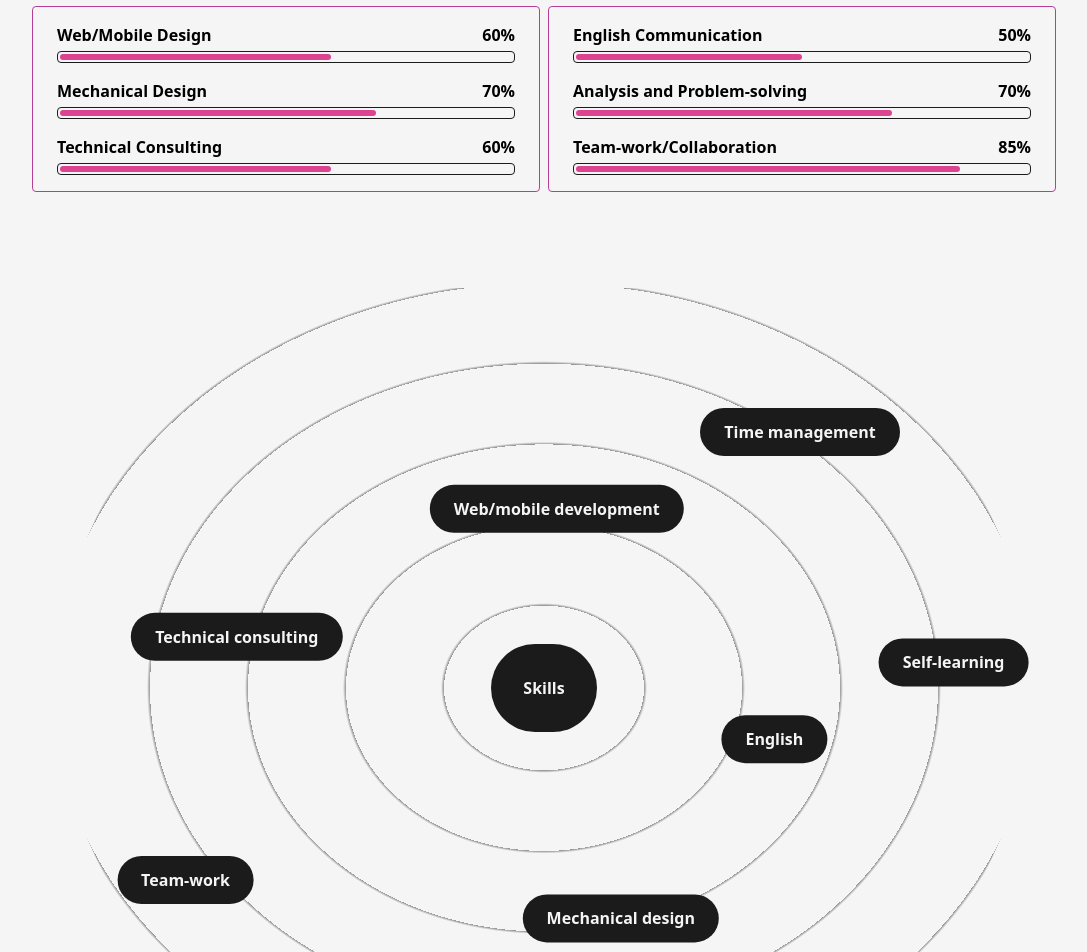
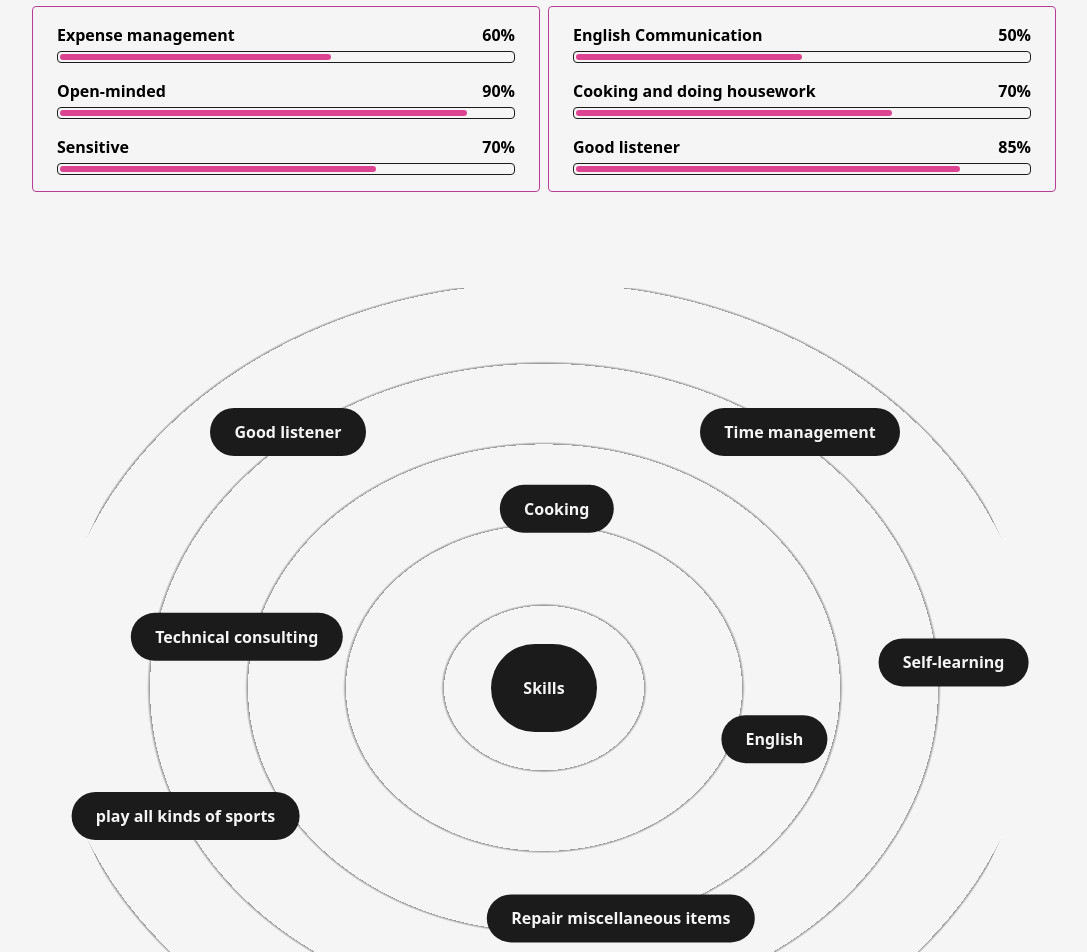
Before and after one commit to taiphan2288/thanhtai-portfolio, a React (Create React App) app: page / in a window 1280 px wide. Shown: the part 3720-4672 px from the top of the page, without its empty margins (96-1183 px from the left). Built offline with nearby package versions, Linux system fonts and the light colour scheme; no server answers.

Commit message:
update skills

```diff
--- a/src/pages/Skills.js
+++ b/src/pages/Skills.js
@@ -62,7 +62,7 @@ const Skills = () => {
         </p>
         <LineGradient width="mx-auto w-1/5 ss:w-3/5 xl:w-2/5 " />
         <p className="mt-10 mb-7 dark:text-white text-center">
-          Having basic hard skills and soft skills
+          Personality and interests
         </p>
       </motion.div>
 
@@ -73,9 +73,9 @@ const Skills = () => {
             Hard Skills
           </p>
           <div className="relative flex flex-col border border-primary rounded p-2 grow shrink">
-            <SkillProgress name="Web/Mobile Design" progress="60%" />
-            <SkillProgress name="Mechanical Design" progress="70%" />
-            <SkillProgress name="Technical Consulting" progress="60%" />
+            <SkillProgress name="Expense management" progress="60%" />
+            <SkillProgress name="Open-minded" progress="90%" />
+            <SkillProgress name="Sensitive" progress="70%" />
           </div>
         </div>
         <div className="w-full">
@@ -84,11 +84,8 @@ const Skills = () => {
           </p>
           <div className="relative flex flex-col border border-primary rounded p-2 grow shrink">
             <SkillProgress name="English Communication" progress="50%" />
-            <SkillProgress
-              name="Analysis and Problem-solving"
-              progress="70%"
-            />
-            <SkillProgress name="Team-work/Collaboration" progress="85%" />
+            <SkillProgress name="Cooking and doing housework" progress="70%" />
+            <SkillProgress name="Good listener" progress="85%" />
           </div>
         </div>
       </div>
@@ -104,16 +101,17 @@ const Skills = () => {
             Skills
           </motion.div>
 
-          <Skill name="Web/mobile development" x="1vw" y="-14vw" />
+          <Skill name="Cooking" x="1vw" y="-14vw" />
           {/* <Skill name="HTML" x="-16vw" y="6vw" /> */}
-          <Skill name="Mechanical design" x="6vw" y="18vw" />
+          <Skill name="Repair miscellaneous items" x="6vw" y="18vw" />
           <Skill name="Technical consulting" x="-24vw" y="-4vw" />
           {/* <Skill name="Python" x="16vw" y="-4vw" /> */}
           <Skill name="English" x="18vw" y="4vw" />
           <Skill name="Self-learning" x="32vw" y="-2vw" />
-          <Skill name="Team-work" x="-28vw" y="15vw" />
+          <Skill name="play all kinds of sports" x="-28vw" y="10vw" />
           {/* <Skill name="Github" x="-20vw" y="-15vw" /> */}
           <Skill name="Time management" x="20vw" y="-20vw" />
+          <Skill name="Good listener " x="-20vw" y="-20vw" />
         </div>
       </div>
     </section>
```
